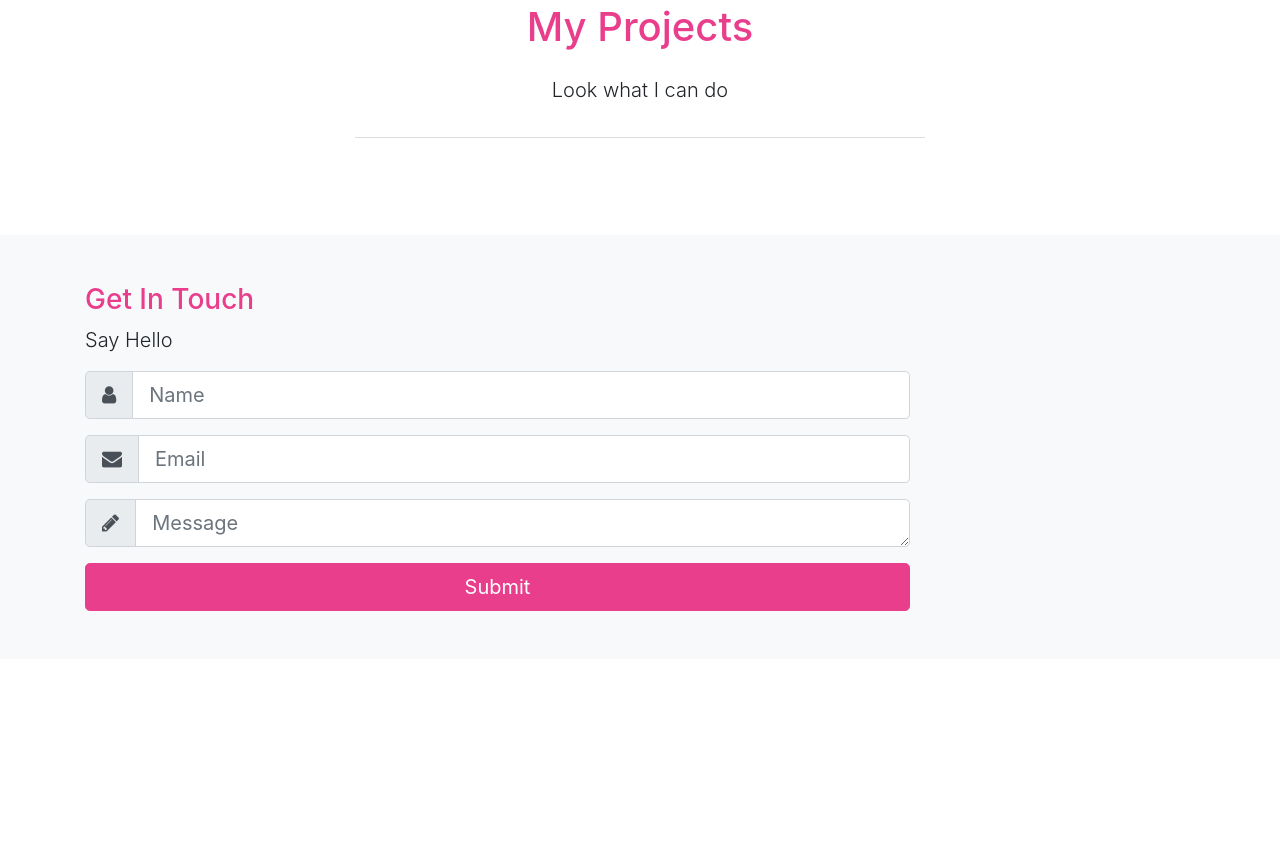
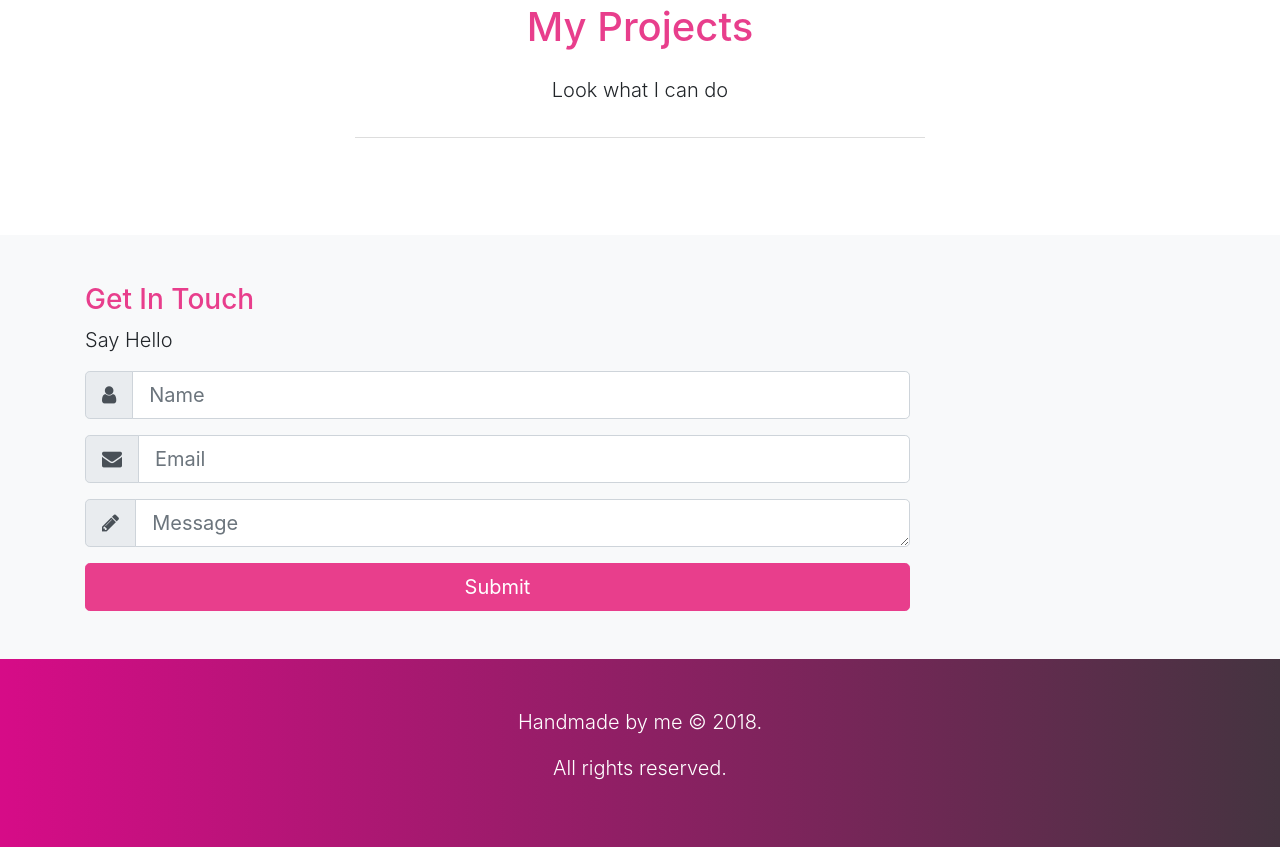
Before and after one commit to RashidMall/portfolio-v1, a website: page src/index.html in a window 1280 px wide. Shown: the part 1963-2810 px from the top of the page. Before the commit the page ends 2622 px from the top, so only its background shows below. Drawn offline with Linux system fonts and the light colour scheme.

Commit message:
Add footer

```diff
--- a/src/index.html
+++ b/src/index.html
@@ -310,6 +310,18 @@
         </div>
     </section>
 
+    <!-- Footer -->
+    <footer id="main-footer" class="py-5 bg-dark text-white">
+        <div class="container">
+            <div class="row text-center">
+                <div class="col-md-12">
+                    <p class="lead">Handmade by me &copy; 2018.</p>
+                    <p class="lead">All rights reserved.</p>
+                </div>
+            </div>
+        </div>
+    </footer>
+
     <script src="./js/jquery.min.js"></script>
     <script src="./js/popper.min.js"></script>
     <script src="./js/bootstrap.min.js"></script>
--- a/src/scss/style.scss
+++ b/src/scss/style.scss
@@ -44,6 +44,10 @@ body {
     }
 }
 
+#main-footer {
+    background: $primary-overlay;
+}
+
 .info-header {
     width: 50%;
     margin: auto;
```
Also changed, not shown: src/css/style.css.
